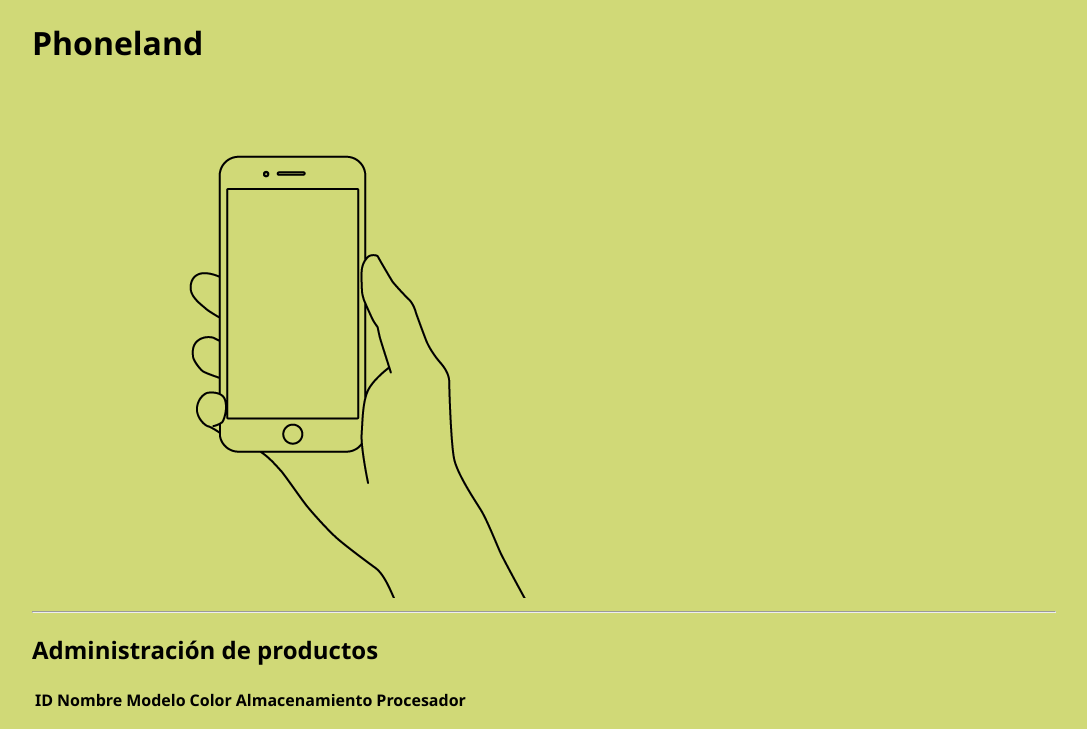
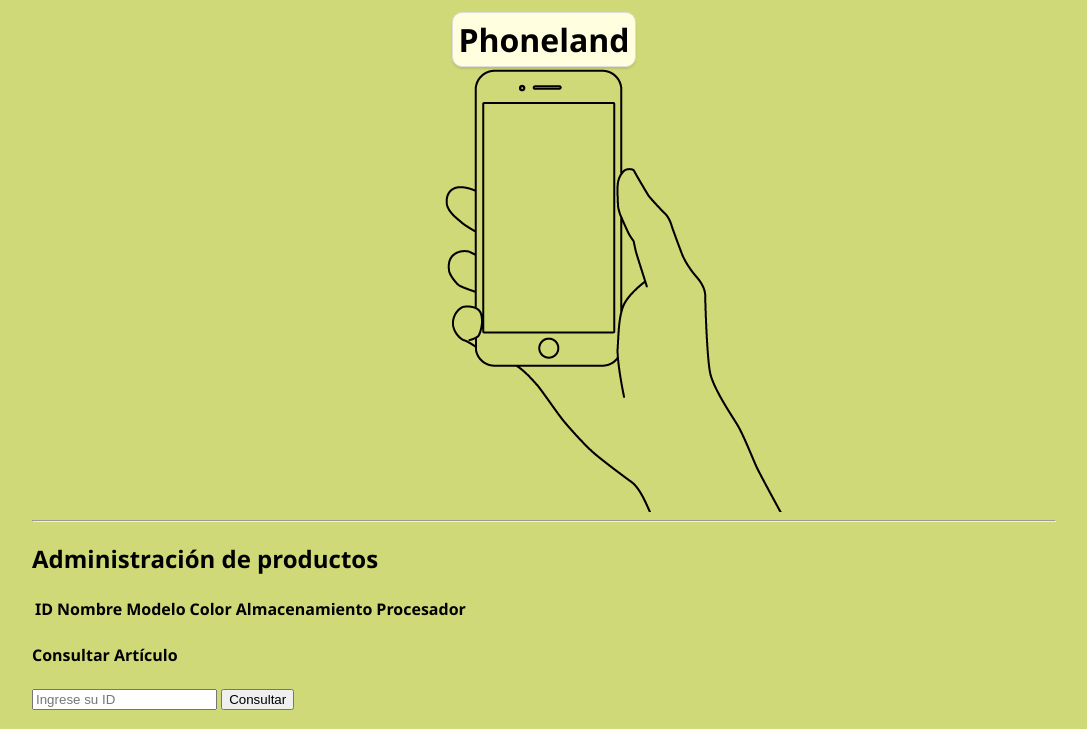
Before and after one commit to Naibaf93/Sitio-telefonos, a plain HTML site: page index.html in a window 1280 px wide. Shown: the top 729 px of the page, without its empty margins (96-1183 px from the left). Drawn offline with Linux system fonts and the light colour scheme.

Commit message:
estilos h1 y titulo

```diff
--- a/css/style.css
+++ b/css/style.css
@@ -4,3 +4,19 @@ body {
     font-family: 'Segoe UI', Tahoma, Geneva, Verdana, sans-serif;
     background-color: #D0D977;
 }
+
+.titulo {
+    display: flex;
+    justify-content: center;
+}
+
+h1 {
+    position: absolute;
+    margin-top: 12px;
+    border: 1px solid #ddd;
+    border-radius: 10px;
+    padding: 5px;
+    background-color: #FFFFE0;
+    box-shadow: 0 2px 2px rgba(0, 0, 0, 0.1);
+    text-align: center;
+}
```
